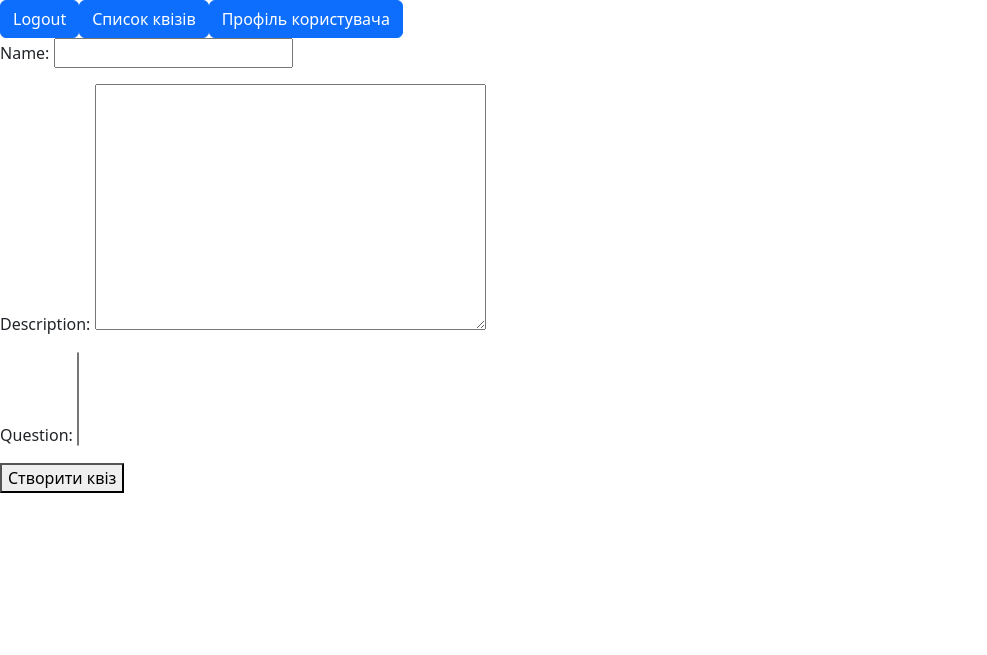
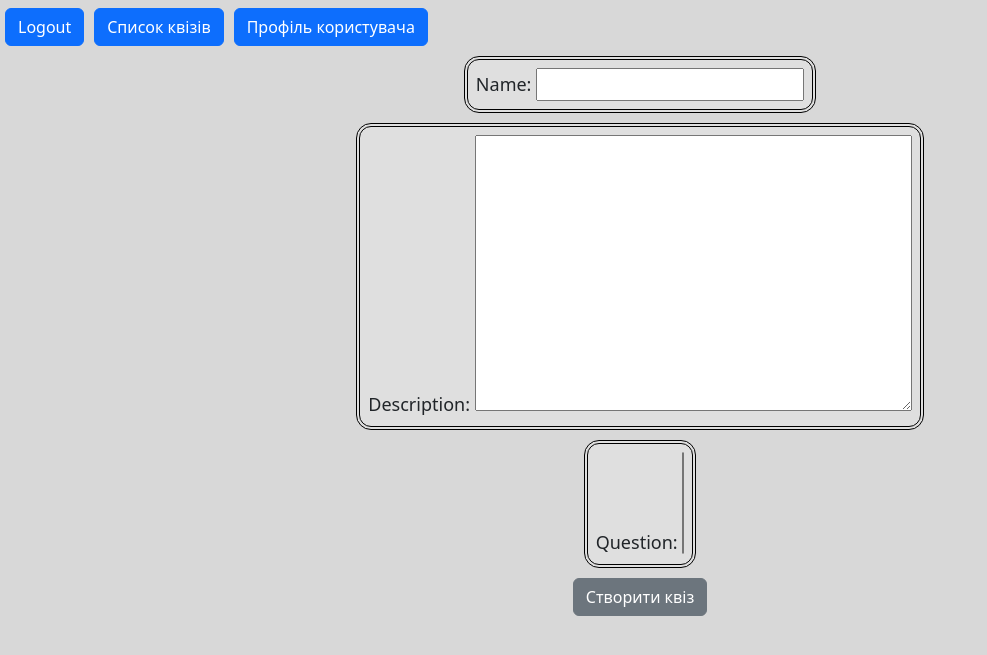
Before and after one commit to SashaB456/online_quest_project, a Django app: page /quiz_create/ in a window 1280 px wide. Shown: the top 655 px of the page, without its empty margins (0-987 px from the left). Run offline with Django 5.2, Linux system fonts and the light colour scheme; the visitor is signed in with stand-in values (Sample User, id 1); data that the repository does not hold is empty.

Commit message:
Update to frontend

```diff
--- a/online_quest/settings.py
+++ b/online_quest/settings.py
@@ -42,14 +42,15 @@ INSTALLED_APPS = [
 ]
 
 MIDDLEWARE = [
+    'django.middleware.security.SecurityMiddleware',
     'whitenoise.middleware.WhiteNoiseMiddleware',
-    'django.middleware.security.SecurityMiddleware',
     'django.contrib.sessions.middleware.SessionMiddleware',
     'django.middleware.common.CommonMiddleware',
     'django.middleware.csrf.CsrfViewMiddleware',
     'django.contrib.auth.middleware.AuthenticationMiddleware',
     'django.contrib.messages.middleware.MessageMiddleware',
     'django.middleware.clickjacking.XFrameOptionsMiddleware',
+
 ]
 
 ROOT_URLCONF = 'online_quest.urls'
@@ -120,6 +121,8 @@ USE_TZ = True
 # https://docs.djangoproject.com/en/5.1/howto/static-files/
 
 STATIC_URL = '/static/'
+STATICFILES_DIRS = [BASE_DIR/'static']
+STATICFILES_STORAGE = 'whitenoise.storage.CompressedManifestStaticFilesStorage'
 STATIC_ROOT = os.path.join(BASE_DIR, "staticfiles")
 
 # Default primary key field type
--- a/online_quest_app/forms.py
+++ b/online_quest_app/forms.py
@@ -18,4 +18,4 @@ class UserProfileForm(forms.ModelForm):
     class Meta:
         model = UserProfile
         fields = "__all__"
-        exclude = ['user', 'role']
+        exclude = ['user', 'role', 'banned', 'banned_date']
--- a/online_quest_app/models.py
+++ b/online_quest_app/models.py
@@ -12,6 +12,7 @@ class UserProfile(models.Model):
     role = models.ForeignKey(Role, on_delete=models.SET_NULL, null=True)
     description = models.CharField(max_length=300, blank=True, null=True)
     banned = models.BooleanField(default=False)
+    banned_date = models.DateTimeField(null=True, blank=True)
 
     def __str__(self):
         return self.user.username
--- a/online_quest_app/urls.py
+++ b/online_quest_app/urls.py
@@ -1,6 +1,7 @@
 from django.urls import include, path
 from .views import QuizList, QuizCreate, QuestionCreate, QuizDelete, Challenge, play_quiz, results, QuizEdit, GetUserProfile, UpdateUserProfile
 urlpatterns = [
+    path('', QuizList.as_view()),
     path('quiz_list/', QuizList.as_view(), name='quiz-list'),
     path('quiz_create/', QuizCreate.as_view(), name='quiz-create'),
     path('question_create/', QuestionCreate.as_view(), name='question-create'),
--- a/online_quest_app/views.py
+++ b/online_quest_app/views.py
@@ -3,7 +3,7 @@ from django.shortcuts import redirect, render
 from django.urls import reverse_lazy, reverse
 from django.views.generic import ListView, CreateView, DetailView, DeleteView, UpdateView
 from .models import Quiz, Question, UserProfile
-from .forms import QuizForm, QuestionForm
+from .forms import QuizForm, QuestionForm, UserProfileForm
 from django.contrib.auth.mixins import LoginRequiredMixin
 from .mixins import UserIsOwnerMixin
 from random import shuffle
@@ -61,15 +61,26 @@ def Challenge(request, quiz_id):
     request.session['quiz_id'] = quiz.id
     request.session['question_number'] = 1
     request.session['score'] = score
+    #request.session['shuffled'] = True
 
     return redirect('play-quiz', quiz_id=quiz_id, question_number=1)
-def play_quiz(request, quiz_id, question_number=1):
+
+def play_quiz(request:HttpRequest, quiz_id, question_number=1):
     quiz = Quiz.objects.get(id=quiz_id)
     question_number = request.session.get('question_number', 1)
-    questions = list(quiz.question.all())
-    shuffle(questions)
-    quiz_size = len(questions)
-    current_question = questions[question_number - 1]
+    if 'questions_order' not in request.session or request.session.get('quiz_id') != quiz_id:
+        questions = list(quiz.question.values_list('id', flat=True))
+        shuffle(questions)
+        request.session['questions_order'] = questions
+        request.session['score'] = 0
+        request.session['quiz_id'] = quiz.id
+        request.session['question_number'] = 1
+
+    questions_order = request.session.get('questions_order')
+    quiz_size = len(questions_order)
+    current_question_id = questions_order[question_number - 1]
+    current_question = quiz.question.get(id=current_question_id)
+
     if request.method == "POST":
         answer = request.POST.get('answer')
         correct_answer = current_question.correct_answer
@@ -79,6 +90,7 @@ def play_quiz(request, quiz_id, question_number=1):
             request.session['question_number'] = question_number + 1
             return redirect('play-quiz', quiz_id=quiz_id, question_number=request.session['question_number'])
         else:
+            del request.session['questions_order']
             return redirect('results', quiz_id=quiz_id)
     #answers = current_question
     return render(request, 'online_quest_app/play_quiz.html', {
@@ -87,6 +99,7 @@ def play_quiz(request, quiz_id, question_number=1):
         'question_number': question_number,
         'quiz_size': quiz_size,
         'score': request.session.get('score'),
+        'questions_ids': questions_order
     })
 def results(request, quiz_id):
     return render(request, 'online_quest_app/results.html', {
@@ -102,6 +115,16 @@ class GetUserProfile(DetailView, LoginRequiredMixin):
         user = super().get_object()
         return user.profile
 class UpdateUserProfile(UpdateView, UserIsOwnerMixin, LoginRequiredMixin):
-    model = UserProfile
-    template_name = 'user_profile_update.html'
+    model = User
+    form_class = UserProfileForm
+    template_name = 'online_quest_app/user_profile_update.html'
     context_object_name = 'profile'
+    def get_object(self):
+        user = super().get_object()
+        return user.profile
+    def get_success_url(self):
+        return reverse('user-profile', kwargs={"pk": self.get_object().user.id})
+class QuestionList(ListView):
+    model = Question
+    template = 'online_quest_app/question_list.html'
+    context_object_name = 'question'
--- /dev/null
+++ b/static/css/styles.css
@@ -0,0 +1,24 @@
+body {
+    background-color:rgb(216, 216, 216);
+}
+.quiz-form p {
+    background-color: rgb(223, 223, 223);
+    border: 4px double black;
+    border-radius: 15px;
+    font-size: large;
+    text-align: center;
+    width: fit-content;
+    padding: 8px;
+    margin: auto;
+    margin-top: 10px;
+    margin-bottom: 10px;
+}
+.btn-form{
+    width: fit-content;
+    margin: auto;
+}
+.btn-base {
+    margin-left: 5px;
+    margin-right: 5px;
+    margin-top: 8px;
+}
--- a/templates/base.html
+++ b/templates/base.html
@@ -5,6 +5,8 @@
     <meta name="viewport" content="width=device-width, initial-scale=1.0">
     <title>Онлайн вікторина</title>
     <link href="https://cdn.jsdelivr.net/npm/bootstrap@5.3.7/dist/css/bootstrap.min.css" rel="stylesheet" integrity="sha384-LN+7fdVzj6u52u30Kp6M/trliBMCMKTyK833zpbD+pXdCLuTusPj697FH4R/5mcr" crossorigin="anonymous">
+    {% load static %}
+    <link rel="stylesheet" href="{% static 'css/styles.css' %}">
 </head>
 <body>
     <nav class="nav">
@@ -13,28 +15,28 @@
         <p>Вас заблоковано, і ваш акаунт зникне через 10 днів</p>
             <form method="post" action="{% url 'logout' %}">
                 {% csrf_token %}
-                <button type="submit" class="btn btn-primary">Logout</button>
+                <button type="submit" class="btn btn-error btn-base">Logout</button>
             </form>
         {% else %}
             <form method="post" action="{% url 'logout' %}">
                 {% csrf_token %}
-                <button type="submit" class="btn btn-primary">Logout</button>
+                <button type="submit" class="btn btn-primary btn-base">Logout</button>
             </form>
             {% if request.path != '/quiz_list/' %}
                 <a href="{% url 'quiz-list' %}">
-                   <button class="btn btn-primary">Список квізів</button>
+                   <button class="btn btn-primary btn-base">Список квізів</button>
                 </a>
             {% endif %}
                 <a href="{% url 'user-profile' user.id %}">
-                   <button class="btn btn-primary">Профіль користувача</button>
+                   <button class="btn btn-primary btn-base">Профіль користувача</button>
                 </a>
                 {% endif %}
         {% else %}
             <a href="{% url 'login' %}">
-                <button class="btn btn-primary">Зайти</button>
+                <button class="btn btn-primary btn-base">Зайти</button>
             </a>
             <a href="{% url 'register' %}">
-                <button class="btn btn-primary">Зареєструватися</button>
+                <button class="btn btn-primary btn-base">Зареєструватися</button>
             </a>
         {% endif %}
     </nav>
--- a/templates/online_quest_app/play_quiz.html
+++ b/templates/online_quest_app/play_quiz.html
@@ -1,5 +1,6 @@
 {% extends 'base.html' %}
 {% block content %}
+{{questions_ids}}
 <h1>Квіз: {{quiz.name}}</h1>
 <p>{{ question.question }}</p>
 <p>Ваш рахунок: {{score}}</p>
--- a/templates/online_quest_app/quiz_create.html
+++ b/templates/online_quest_app/quiz_create.html
@@ -1,8 +1,10 @@
 {% extends 'base.html' %}
 {% block content %}
-<form method="post">
+<form method="post" class="quiz-form">
     {% csrf_token %}
     {{form.as_p}}
-    <button type="submit">{%if request.path == '/quiz_create/'%}Створити квіз{%else%}Створити питання{%endif%}</button>
+    <div class="btn-form">
+    <button type="submit" class="btn btn-secondary">{%if request.path == '/quiz_create/'%}Створити квіз{%else%}Створити питання{%endif%}</button>
+    </div>
 </form>
 {% endblock %}
--- a/templates/online_quest_app/user_profile.html
+++ b/templates/online_quest_app/user_profile.html
@@ -3,5 +3,5 @@
 <p>Ім'я користувача: {{profile}}</p>
 <p>Роль: {{profile.role.name}}</p>
 <p>Опис: {{profile.description}}</p>
-<a href="{% url 'user-profile-update' profile.pk %}"><button>Змінити опис профілю</button></a>
+<a href="{% url 'user-profile-update' user.pk %}"><button>Змінити опис профілю</button></a>
 {% endblock %}
```
Also changed, not shown: templates/online_quest_app/user_profile_update.html (added, +9 -0 lines), online_quest_app/migrations/0004_userprofile_banned_date_alter_userprofile_user.py (added), online_quest_app/migrations/0005_alter_userprofile_banned_date.py (added).
